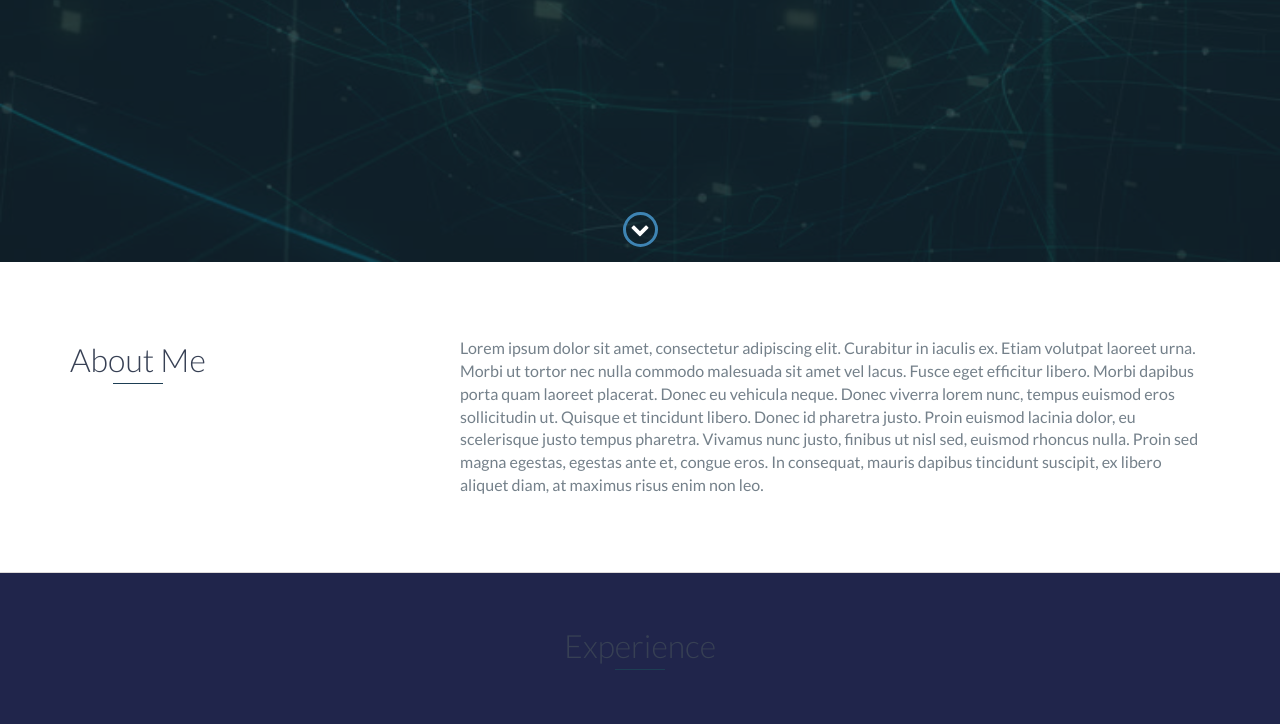
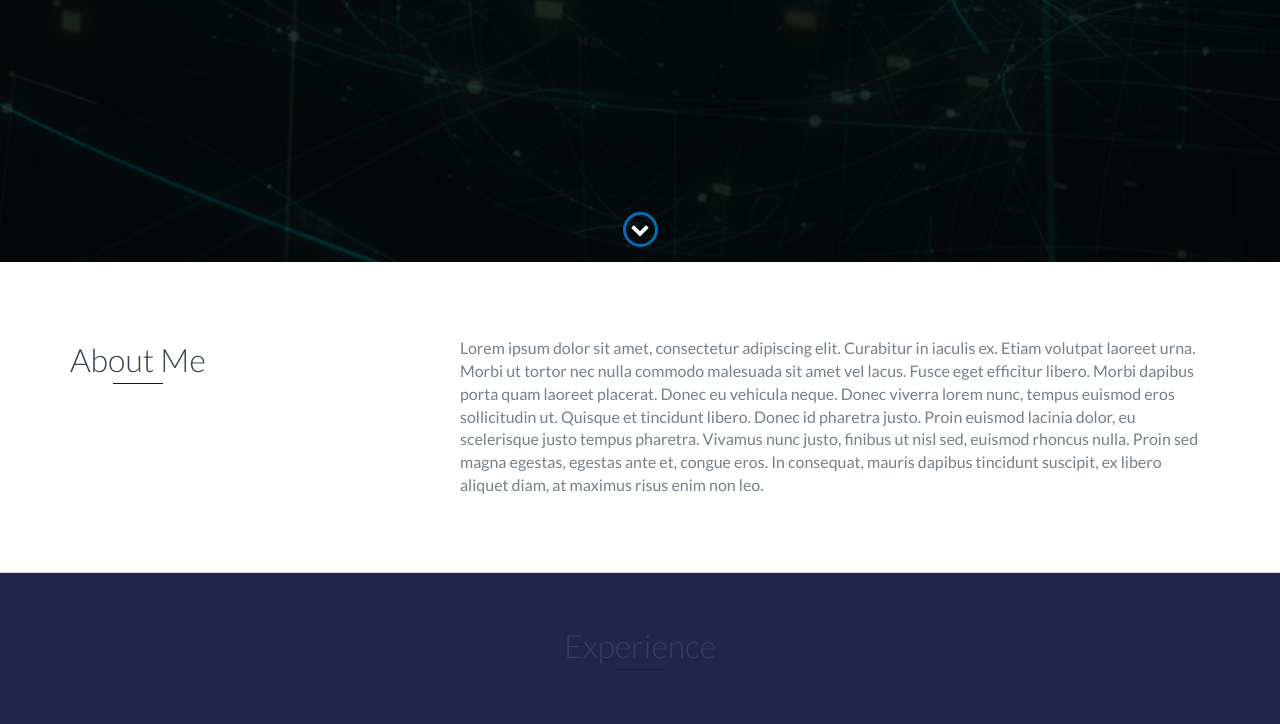
Before and after one commit to sfazelsa/sfazelsa.github.io, a website: page index.html in a window 1280 px wide. Shown: the part 538-1262 px from the top of the page. Drawn offline with nearby package versions, Linux system fonts and the light colour scheme; files that its build step writes are made by us from their sources.

Commit message:
Update styles.scss

```diff
--- a/scss/styles.scss
+++ b/scss/styles.scss
@@ -34,7 +34,7 @@
 */
 
 // Define base and accent colors
-$base-color: #1d3e54;
+$base-color: #012238;
 $base-color-hover: darken($base-color, 10%);
 
 // Define background colors
```
